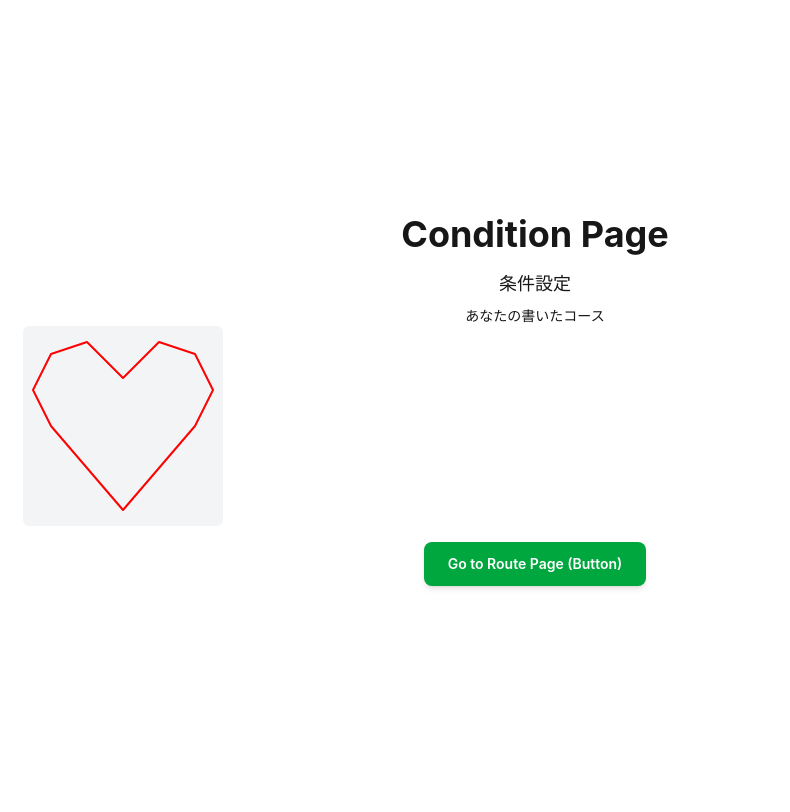
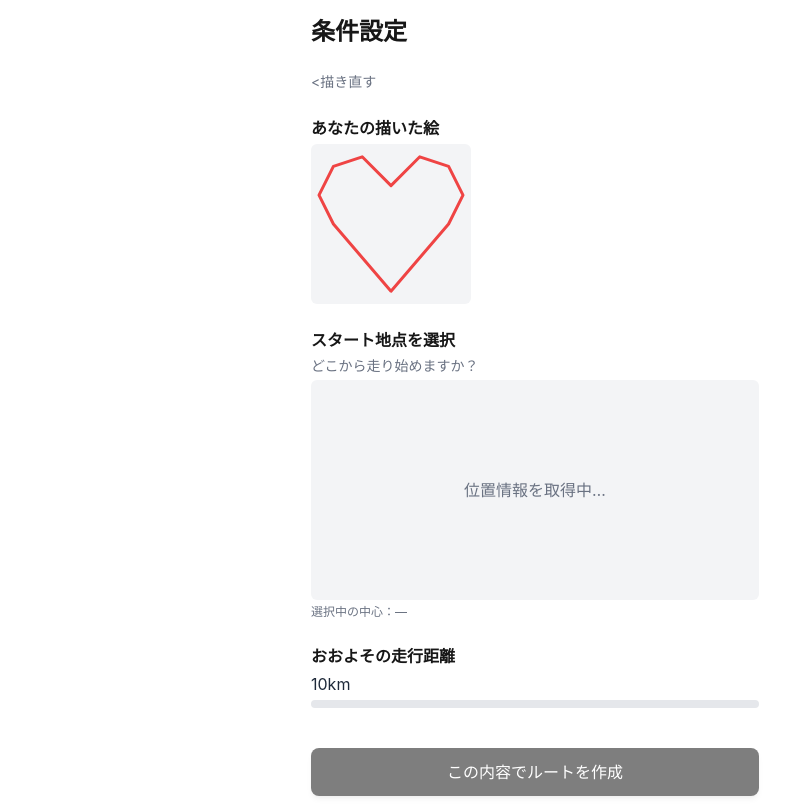
Before and after one commit to jphacks/sp_2509, a Next.js app in the folder frontend/: page /condition in a window 1280 px wide. Shown: the whole page, without its empty margins (105-895 px from the left). Built offline with nearby package versions, Linux system fonts and the light colour scheme; no server answers.

Commit message:
conditionページの作成

```diff
--- a/frontend/src/app/condition/page.tsx
+++ b/frontend/src/app/condition/page.tsx
@@ -1,58 +1,80 @@
 'use client';
-import { useRouter } from 'next/navigation'; // useRouterをインポート
-import  DrawnShapeImage  from '../../components/DrawnShapeImage';
 
-interface Point {
-    x: number;
-    y: number;
-}
+import dynamic from 'next/dynamic';
+import { useRouter } from 'next/navigation';
+import { useState } from 'react';
+import DrawnShapeImage from '@/components/DrawnShapeImage';
 
-// 例: ハート型の座標配列 (ダミー)
-const heartShape: Point[] = [
-    { x: 175, y: 100 }, { x: 205, y: 70 }, { x: 235, y: 80 }, { x: 250, y: 110 },
-    { x: 235, y: 140 }, { x: 175, y: 210 }, { x: 115, y: 140 }, { x: 100, y: 110 },
-    { x: 115, y: 80 }, { x: 145, y: 70 }, { x: 175, y: 100 }
-].map(p => ({ x: p.x * 350 / 300, y: p.y * 350 / 300 })); // サイズに合わせて調整
+const CenterPinMap = dynamic(() => import('@/components/CenterPinMap'), { ssr: false });
+
+type Point = { x: number; y: number };
+const heartPoints: Point[] = [
+  { x: 175, y: 100 }, { x: 205, y: 70 }, { x: 235, y: 80 }, { x: 250, y: 110 },
+  { x: 235, y: 140 }, { x: 175, y: 210 }, { x: 115, y: 140 }, { x: 100, y: 110 },
+  { x: 115, y: 80 }, { x: 145, y: 70 }, { x: 175, y: 100 },
+].map(p => ({ x: (p.x * 350) / 300, y: (p.y * 350) / 300 }));
 
 export default function Condition() {
+  const router = useRouter();
 
-    const router = useRouter(); // useRouterを初期化
+  // ★ 赤ピン（地図中心）を保持
+  const [center, setCenter] = useState<[number, number] | null>(null);
 
-
-    // Aboutページに遷移する関数
-    const navigateToRoute = () => {
-    router.push('/route');
-    };
+  // ★ ボタン押下でクエリに載せて遷移
+  const goNext = () => {
+    if (!center) return; // まだ未取得なら何もしない
+    const [lat, lng] = center;
+    router.push(`/route?lat=${lat.toFixed(6)}&lng=${lng.toFixed(6)}`);
+  };
 
   return (
-    <main className="flex min-h-screen flex-col items-center justify-center p-4">
-      <div className="z-10 w-full max-w-5xl items-center justify-center text-sm">
-        <div className="text-center">
-          <h1 className="text-4xl font-bold">Condition Page</h1>
-          <p className="mt-4 text-lg">
-            条件設定
-          </p>
+    <main className="flex min-h-screen flex-col items-center p-4">
+      <div className="w-full max-w-md space-y-6">
+        <h1 className="text-2xl font-bold">条件設定</h1>
+        <p className="text-gray-500 text-sm">&lt;描き直す</p>
 
-          <p className="mt-2 text-md">
-            あなたの書いたコース
-          </p>
+        <div className="space-y-1">
+          <p className="font-semibold">あなたの描いた絵</p>
+          <DrawnShapeImage
+            points={heartPoints}
+            size={160}
+            strokeColor="#ef4444"
+            strokeWidth={3}
+            padding={8}
+            className="bg-gray-100 border border-gray-300"
+          />
+        </div>
 
-          <DrawnShapeImage
-            points={heartShape} // ダミーの座標データ
-            size={200}
-            strokeColor='red'
+        <div className="space-y-1">
+          <p className="font-semibold">スタート地点を選択</p>
+          <p className="text-gray-500 text-sm">どこから走り始めますか？</p>
+
+          {/* ★ CenterPinMap から赤ピン座標を常時受け取って保持 */}
+          <CenterPinMap
+            height={220}
+            onCenterChange={(c) => setCenter(c)}
           />
 
+          {/* デバッグ表示（不要なら削除OK） */}
+          <p className="text-xs text-gray-500">
+            選択中の中心：{center ? `${center[0].toFixed(6)}, ${center[1].toFixed(6)}` : '—'}
+          </p>
+        </div>
 
-          {/* ボタンによるページ遷移 */}
-          <button
-            onClick={navigateToRoute}
-            className="mt-4 px-6 py-3 bg-green-600 text-white font-semibold rounded-lg shadow-md hover:bg-green-700 focus:outline-none focus:ring-2 focus:ring-green-400 focus:ring-opacity-75"
-          >
-            Go to Route Page (Button)
-          </button>
+        <div className="space-y-1">
+          <p className="font-semibold">おおよその走行距離</p>
+          <p className="text-gray-800">10km</p>
+          <div className="w-full h-2 bg-gray-200 rounded-full" />
+        </div>
 
-        </div>
+        {/* ★ ボタンで送信して遷移 */}
+        <button
+          onClick={goNext}
+          disabled={!center}
+          className="w-full mt-4 bg-black text-white py-3 rounded-lg shadow-md enabled:hover:bg-gray-800 disabled:opacity-50"
+        >
+          この内容でルートを作成
+        </button>
       </div>
     </main>
   );
--- a/frontend/src/app/route/page.tsx
+++ b/frontend/src/app/route/page.tsx
@@ -1,58 +1,32 @@
 'use client';
-import { useRouter } from 'next/navigation'; // useRouterをインポート
+import { useSearchParams } from 'next/navigation';
+import dynamic from 'next/dynamic';
+import { useMemo } from 'react';
 
-export default function Route() {
+const RouteMap = dynamic(() => import('@/components/RouteMap'), { ssr: false }); // 任意
 
-    const router = useRouter(); // useRouterを初期化
+export default function RoutePage() {
+  const params = useSearchParams();
+  const lat = parseFloat(params.get('lat') ?? '');
+  const lng = parseFloat(params.get('lng') ?? '');
+  const hasCenter = Number.isFinite(lat) && Number.isFinite(lng);
 
-    //遷移関数
-
-    const navigateToHome = () => {
-    router.push('/home');
-    }
-
-    const navigateToDraw = () => {
-    router.push('/draw');
-    }
-
-    const navigateToCondition = () => {
-    router.push('/condition');
-    }
+  const center: [number, number] | null = useMemo(
+    () => (hasCenter ? [lat, lng] : null),
+    [hasCenter, lat, lng]
+  );
 
   return (
-    <main className="flex min-h-screen flex-col items-center justify-center p-4">
-      <div className="z-10 w-full max-w-5xl items-center justify-center text-sm">
-        <div className="text-center">
-          <h1 className="text-4xl font-bold">Route Page</h1>
-          <p className="mt-4 text-lg">
-            This is Route page.
-          </p>
+    <main className="p-4 max-w-md mx-auto space-y-4">
+      <h1 className="text-xl font-bold">ルート作成</h1>
+      <p className="text-sm text-gray-600">
+        受け取った座標: {hasCenter ? `${lat.toFixed(6)}, ${lng.toFixed(6)}` : '未指定'}
+      </p>
 
-
-          {/* ボタンによるページ遷移 */}
-          <button
-            onClick={navigateToHome}
-            className="mt-4 px-6 py-3 bg-black text-white font-semibold rounded-lg shadow-md hover:bg-zinc-700 focus:outline-gray-600 focus:ring-2 focus:ring-gray-400 focus:ring-opacity-75"
-          >
-            Go to Home Page (Button)
-          </button>
-
-          <button
-            onClick={navigateToDraw}
-            className="mt-4 px-6 py-3 bg-black text-white font-semibold rounded-lg shadow-md hover:bg-zinc-700 focus:outline-gray-600 focus:ring-2 focus:ring-gray-400 focus:ring-opacity-75"
-          >
-            Go to Draw Page (Button)
-          </button>
-
-          <button
-            onClick={navigateToCondition}
-            className="mt-4 px-6 py-3 bg-black text-white font-semibold rounded-lg shadow-md hover:bg-zinc-700 focus:outline-gray-600 focus:ring-2 focus:ring-gray-400 focus:ring-opacity-75"
-          >
-            Go to Route Condition (Button)
-          </button>
-
-        </div>
-      </div>
+      {/* 任意：受け取った座標で地図を表示 */}
+      {center && (
+        <RouteMap positions={[center]} height={260} />
+      )}
     </main>
   );
 }
--- /dev/null
+++ b/frontend/src/components/CenterPinMap.tsx
@@ -0,0 +1,187 @@
+// components/CenterPinMap.tsx
+"use client";
+
+import React, { useEffect, useMemo, useRef, useState } from "react";
+import {
+    MapContainer,
+    TileLayer,
+    Marker,
+    useMapEvents,
+    useMap,
+} from "react-leaflet";
+import "leaflet/dist/leaflet.css";
+import L from "leaflet";
+
+type CSSSize = number | string;
+
+type Props = {
+    /** 初期中心。未指定なら geolocation（失敗時は札幌） */
+    center?: [number, number];
+    zoom?: number;            // default 16
+    height?: CSSSize;         // default 260
+    width?: CSSSize;          // default "100%"
+    /** 地図中心が動く度に通知（赤ピン位置） */
+    onCenterChange?: (c: [number, number]) => void;
+    /** 初回fixで現在地へ寄せる（center未指定時のみ有効） */
+    recenterOnFirstFix?: boolean; // default true
+};
+
+const DEFAULT_CENTER: [number, number] = [43.0621, 141.3544]; // 札幌
+
+/** 青い現在地ピン（画像不要のSVG） */
+const bluePinIcon = L.divIcon({
+    html: `
+    <svg width="34" height="34" viewBox="0 0 48 48" style="transform: translateY(-8px)">
+      <path d="M24 4c-7.18 0-13 5.57-13 12.44 0 9.36 10.46 19.66 12.27 21.39.42.41 1.1.41 1.52 0C26.54 36.1 37 25.8 37 16.44 37 9.57 31.18 4 24 4z"
+            fill="#0ea5e9" stroke="#0369a1" stroke-width="1.5"/>
+      <circle cx="24" cy="17" r="6.5" fill="white"/>
+    </svg>
+  `,
+    className: "",
+    iconSize: [34, 34],
+    iconAnchor: [17, 30],
+});
+
+/** 地図中心が動くたびに親へ通知 */
+function CenterReporter({
+    onChange,
+}: {
+    onChange?: (c: [number, number]) => void;
+}) {
+    const map = useMapEvents({
+        move: () => {
+            const c = map.getCenter();
+            onChange?.([c.lat, c.lng]);
+        },
+    });
+
+    useEffect(() => {
+        const c = map.getCenter();
+        onChange?.([c.lat, c.lng]);
+        // eslint-disable-next-line react-hooks/exhaustive-deps
+    }, []);
+
+    return null;
+}
+
+/** 初回のみ与えた座標へ視点を寄せる */
+function RecenterOnce({ lat, lng }: { lat: number; lng: number }) {
+    const doneRef = useRef(false);
+    const map = useMap();
+    useEffect(() => {
+        if (doneRef.current) return;
+        map.setView([lat, lng]);
+        doneRef.current = true;
+    }, [lat, lng, map]);
+    return null;
+}
+
+export default function CenterPinMap({
+    center,
+    zoom = 16,
+    height = 260,
+    width = "100%",
+    onCenterChange,
+    recenterOnFirstFix = true,
+}: Props) {
+    const [userPos, setUserPos] = useState<[number, number] | null>(
+        center ?? null
+    );
+    const [ready, setReady] = useState<boolean>(!!center);
+
+    // 初期中心未指定→ geolocation で取得
+    useEffect(() => {
+        if (center) {
+            setUserPos(center);
+            setReady(true);
+            return;
+        }
+        if (!("geolocation" in navigator)) {
+            setUserPos(DEFAULT_CENTER);
+            setReady(true);
+            return;
+        }
+        const id = navigator.geolocation.watchPosition(
+            (p) => {
+                const nxt: [number, number] = [p.coords.latitude, p.coords.longitude];
+                setUserPos(nxt);
+                setReady(true);
+            },
+            () => {
+                setUserPos(DEFAULT_CENTER);
+                setReady(true);
+            },
+            { enableHighAccuracy: true, timeout: 8000, maximumAge: 2000 }
+        );
+        return () => navigator.geolocation.clearWatch(id);
+    }, [center]);
+
+    const style: React.CSSProperties = useMemo(
+        () => ({
+            height: typeof height === "number" ? `${height}px` : height,
+            width: typeof width === "number" ? `${width}px` : width,
+        }),
+        [height, width]
+    );
+
+    if (!ready || !userPos) {
+        return (
+            <div
+                style={style}
+                className="relative flex items-center justify-center rounded-md bg-gray-100 text-gray-500"
+            >
+                位置情報を取得中…
+            </div>
+        );
+    }
+
+    const initialCenter: [number, number] = center ?? userPos;
+
+    return (
+        <div style={style} className="relative rounded-md overflow-hidden">
+            {/* 背景の地図（ユーザーが動かす） */}
+            <MapContainer
+                center={initialCenter}
+                zoom={zoom}
+                zoomControl={false}
+                style={{ height: "100%", width: "100%" }}
+            >
+                <TileLayer
+                    url="https://{s}.basemaps.cartocdn.com/rastertiles/voyager/{z}/{x}/{y}{r}.png"
+                    attribution="&copy; OpenStreetMap &copy; CARTO"
+                />
+
+                {/* 初回fixで現在地へ寄せる（center未指定時） */}
+                {!center && recenterOnFirstFix && userPos && (
+                    <RecenterOnce lat={userPos[0]} lng={userPos[1]} />
+                )}
+
+                {/* 青い現在地ピン（追従） */}
+                <Marker position={userPos} icon={bluePinIcon} />
+
+                {/* 地図の中心（赤ピン位置）を通知 */}
+                <CenterReporter onChange={onCenterChange} />
+            </MapContainer>
+
+            {/* 赤いピン：常に中央固定（オーバーレイ） */}
+            <div className="pointer-events-none absolute inset-0 z-[1000] flex items-center justify-center">
+                <svg
+                    width="38"
+                    height="38"
+                    viewBox="0 0 48 48"
+                    className="-translate-y-2 drop-shadow"
+                    aria-hidden
+                >
+                    <path
+                        d="M24 4c-7.18 0-13 5.57-13 12.44 0 9.36 10.46 19.66 12.27 21.39.42.41 1.1.41 1.52 0C26.54 36.1 37 25.8 37 16.44 37 9.57 31.18 4 24 4z"
+                        fill="#ef4444"
+                        stroke="#b91c1c"
+                        strokeWidth="1.5"
+                    />
+                    <circle cx="24" cy="17" r="6.5" fill="white" />
+                    <ellipse cx="24" cy="44" rx="6" ry="2.2" fill="rgba(0,0,0,0.18)" />
+                </svg>
+            </div>
+        </div>
+    );
+}
```
